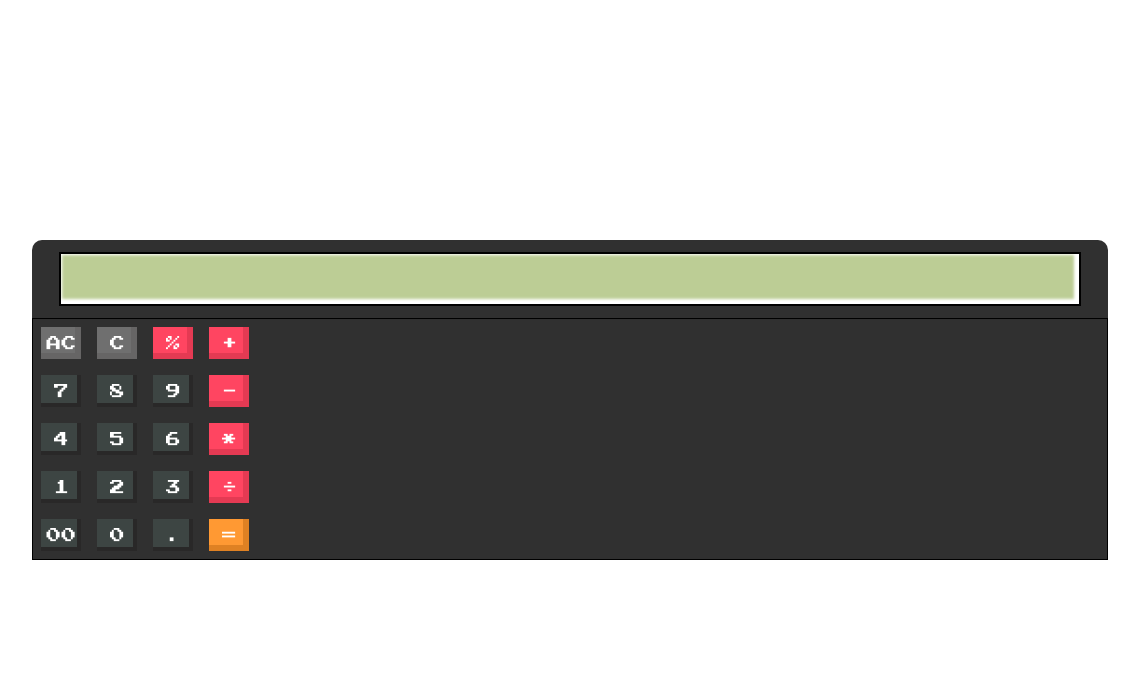
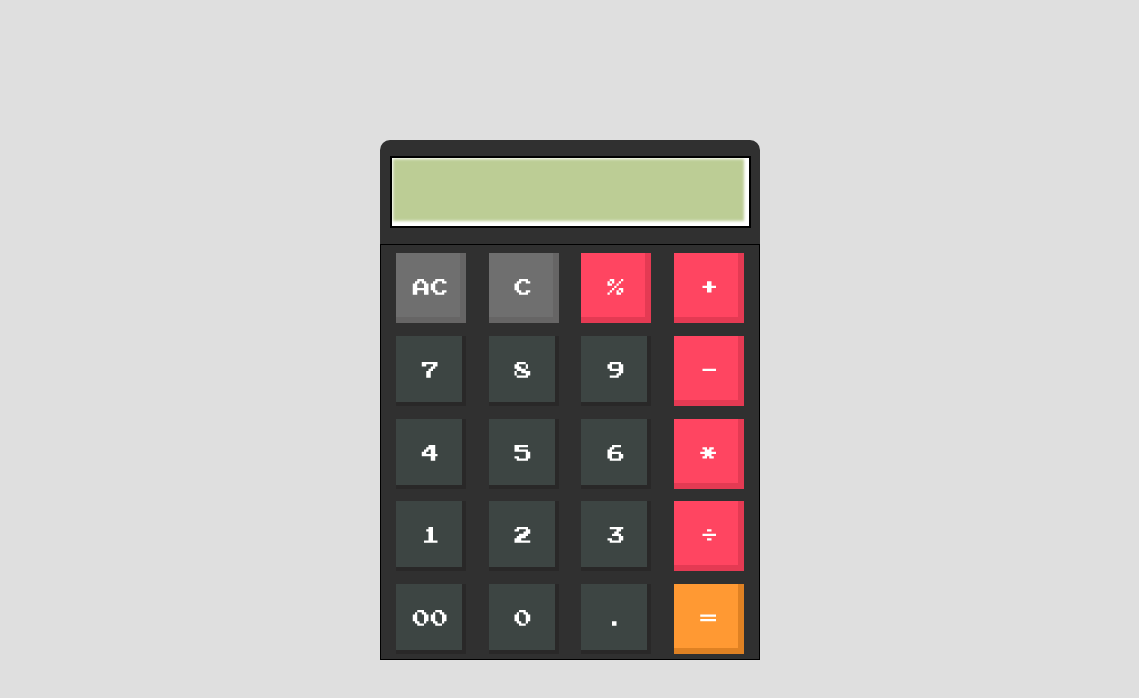
Before and after one commit to Muzzu153/calculator, a plain HTML site: page index.html in a window 1536 px wide. Shown: the whole page, without its empty margins (198-1337 px from the left). Drawn offline with Linux system fonts and the light colour scheme.

Commit message:
make repsonsive styling for different size screen

```diff
--- a/styles.css
+++ b/styles.css
@@ -19,6 +19,7 @@ body {
   flex-direction: column;
   background-repeat: no-repeat;
   font-size: 30px;
+  background-color: rgb(223, 223, 223);
 }
 
 #wrapper {
@@ -63,6 +64,7 @@ body {
   height: 20%;
   width: 100%;
   display: flex;
+  justify-content: space-evenly;
   position: relative;
 }
 
@@ -148,3 +150,32 @@ body {
 #equals-to:active {
   box-shadow: inset 7px 7px 0px 0px #df8123;
 }
+
+@media (min-width: 768px) {
+  body{
+    font-size: 45px;
+  }
+  #wrapper{
+    width: 350px;
+    height: 500px;
+  }
+  .buttons{
+    width: 68px;
+    height: 68px;
+    font-size: 18px;
+  }
+}
+
+@media (min-width: 1440px) {
+  body{
+    font-size: 48px;
+  }
+  #wrapper{
+    width: 380px;
+    height: 520px;
+  }
+  .buttons{
+    width: 70px;
+    height: 70px;
+  }
+}
```
